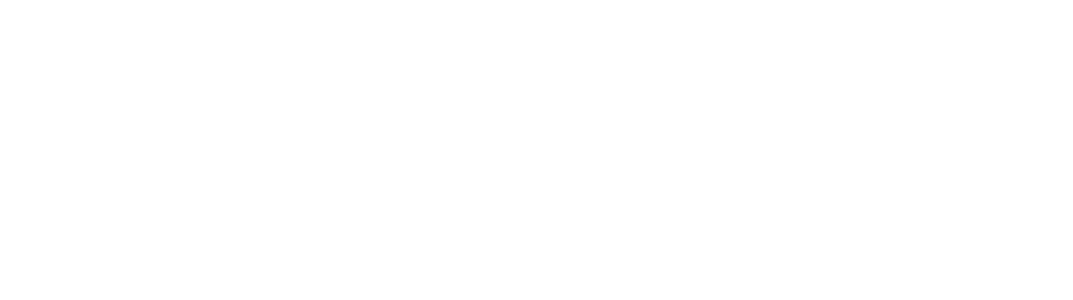
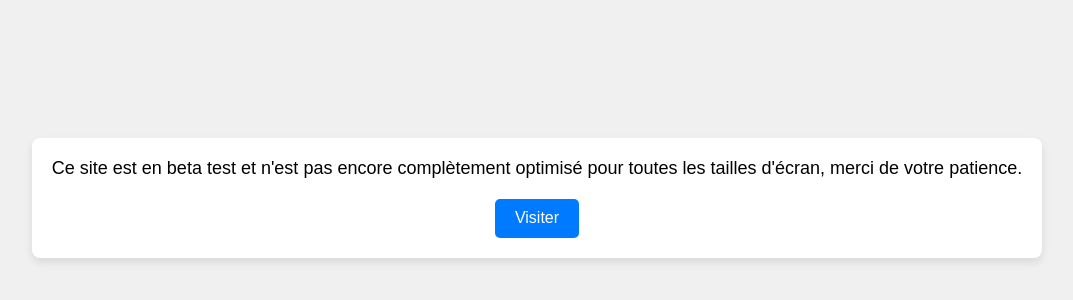
Before and after one commit to HaDock404/app-bio-about_me, a React (Create React App) app: page / in a window 1280 px wide. Before the commit this address had no page. Shown: the part 202-502 px from the top of the page, without its empty margins (103-1176 px from the left). Built offline with nearby package versions, Linux system fonts and the light colour scheme.

Commit message:
HashRouter replace BrowserRouter for github page

```diff
--- a/src/components/redirection_body.jsx
+++ b/src/components/redirection_body.jsx
@@ -1,13 +1,14 @@
 import '../styles/redirection_body.css'
+import { Link } from 'react-router-dom'; //obligatoire avec hashrouter
 
 function Redirection_body() {
     return (
         <div id='body'>
-            <div class="container">
-                <div class="message">
+            <div className="container">
+                <div className="message">
                     Ce site est en beta test et n'est pas encore complètement optimisé pour toutes les tailles d'écran, merci de votre patience.
                 </div>
-                <a href="/app-bio-about_me/Home" class="button">Visiter</a>
+                <Link to="/app-bio-about_me/Home" className="button">Visiter</Link>
             </div>
         </div>
     )
--- a/src/index.jsx
+++ b/src/index.jsx
@@ -2,10 +2,11 @@
 import ReactDOM from 'react-dom/client';
 import reportWebVitals from './reportWebVitals';
 import {
-  BrowserRouter,
+  HashRouter,
   Routes,
-  Route
+  Route,
 } from "react-router-dom";
+// remplacement de BrowserRouter par HashRouter pour l'utilisation de github page
 
 import './styles/normalize.css'
 
@@ -14,12 +15,12 @@
 
 const root = ReactDOM.createRoot(document.getElementById("root"));
 root.render(
-  <BrowserRouter>
+  <HashRouter>
     <Routes>
-      <Route path="/app-bio-about_me" element={<Redirection />}/>
+      <Route path="/" element={<Redirection />}/>
       <Route path="/app-bio-about_me/Home" element={<HomePage />}/>
     </Routes>
-  </BrowserRouter>,
+  </HashRouter>,
 );
 
 // If you want to start measuring performance in your app, pass a function
```
